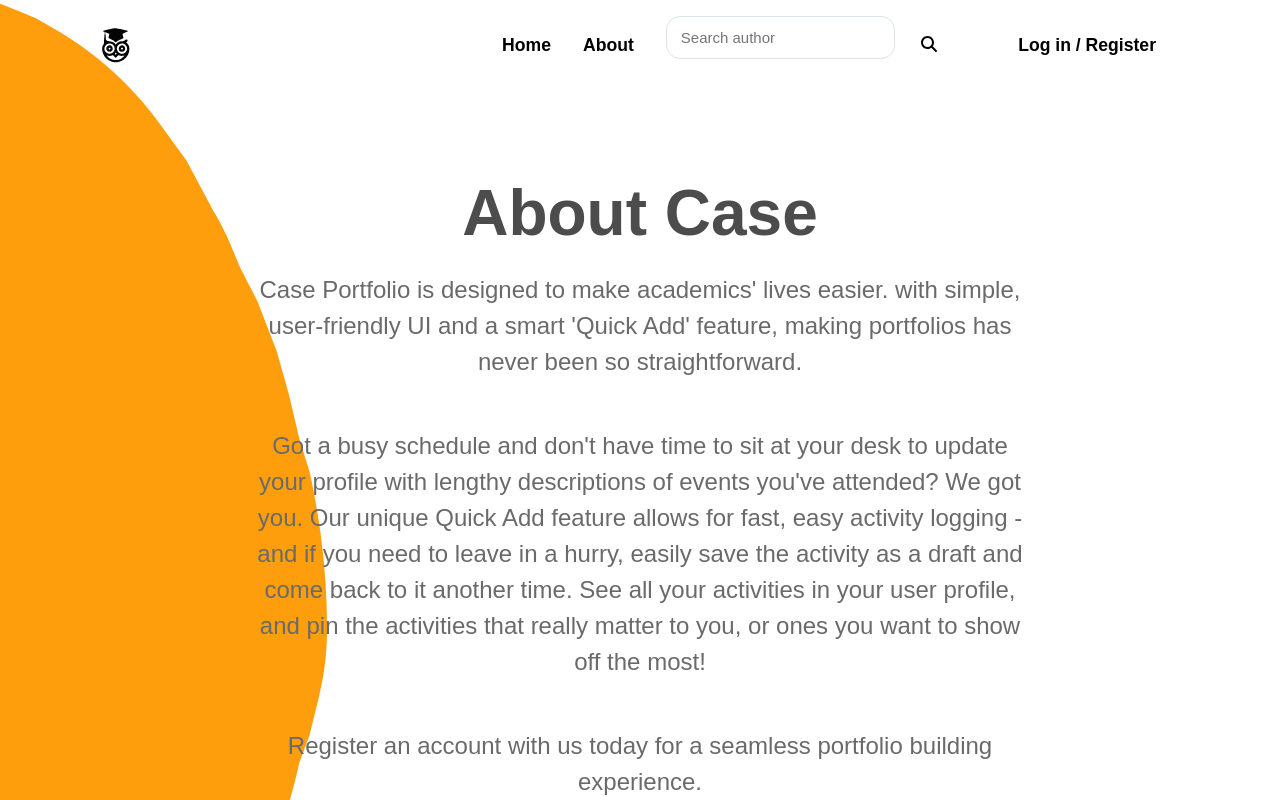
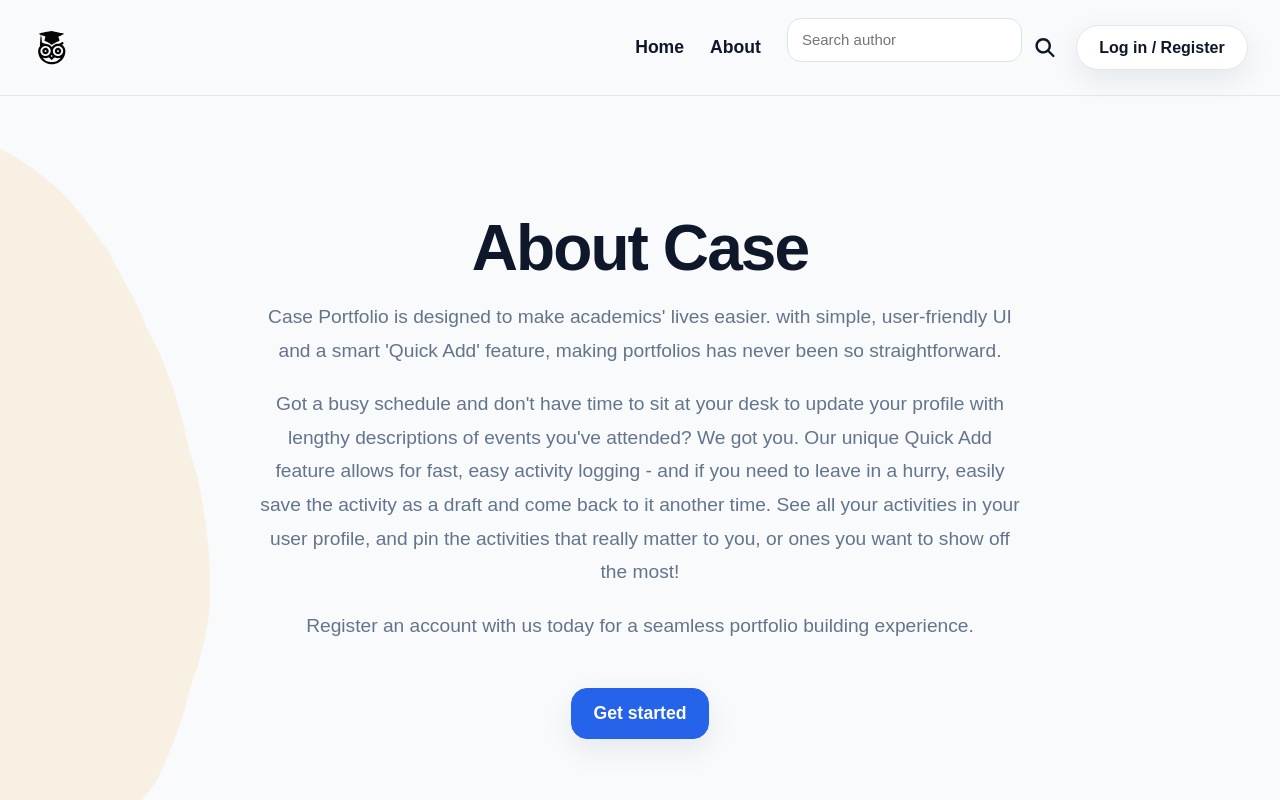
Before and after one commit to jiajoestar/academic-portfolio-builder, a React (Vite) app in the folder academic-portfolio/: page /about in a window 1280 px wide. Shown: the top 800 px of the page. Built offline with nearby package versions, Linux system fonts and the light colour scheme.

Commit message:
changed the look of home about, and contact pages. the search box in the navbar is not centered :(

```diff
--- a/academic-portfolio/src/App.css
+++ b/academic-portfolio/src/App.css
@@ -4,32 +4,94 @@
   box-sizing: border-box;
   font-family: sans-serif !important;
 }
+
+:root {
+  --bg: #f8fafc;
+  --surface: #ffffff;
+  --text: #0f172a;
+  --muted: #64748b;
+  --border: #e2e8f0;
+  --accent: #2563eb;
+  --accent-hover: #1d4ed8;
+  --shadow: 0 10px 30px rgba(15, 23, 42, 0.08);
+  --radius-xl: 28px;
+  --radius-lg: 20px;
+  --radius-md: 16px;
+}
+
+html,
+body,
+#root {
+  min-height: 100%;
+  color: var(--text);
+  width: 100%;
+  margin: 0;
+  padding: 0;
+}
+
 img {
   max-width: 100%;
   height: auto;
-  font-size: 24px;
   width: auto;
   object-fit: contain;
 }
-.App {
-  min-height: 100vh;
-  width: 85vw;
-  max-width: 1900px;
-  margin: 0rem auto;
-}
+
 body {
   display: block;
+  color: var(--text);
+  width: 100%;
+  margin: 0;
+  background: var(--bg);
 }
+
+.marketing-page {
+  min-height: 100vh;
+  background: var(--bg);
+}
+
+.home-container,
+.about-page,
+.contact-page {
+  width: 100%;
+}
+
+.home-hero-container,
+.home-about-preview-section,
+.about-page-section,
+.contact-page-wrapper {
+  width: 100%;
+}
+
+.home-hero-container {
+  padding: 40px 0 24px;
+}
+
+.home-about-preview-section {
+  padding: 32px 0 16px;
+}
+
+.about-page-section {
+  position: relative;
+  padding: 56px 0 24px;
+  width: 100%;
+}
+
+/* navbar */
 
 nav {
   display: flex;
   align-items: center;
   justify-content: space-between;
-  min-height: 90px;
+  min-height: 96px;
+  width: 100%;
+  padding: 0 32px;
+  border-bottom: 1px solid var(--border);
+  background: transparent;
 }
 .nav-logo-container {
   display: flex;
   align-items: center;
+  gap: 14px;
 }
 .nav-logo-container img {
   height: 40px;
@@ -39,167 +101,297 @@ nav {
 .navbar-menu-container {
   display: none;
 }
-.navbar-links-container a {
-  text-decoration: none;
-  color: black;
-  font-size: 1.1rem;
-  font-weight: 600;
+.navbar-menu-container svg {
+  font-size: 1.5rem;
+  cursor: pointer;
 }
 .navbar-links-container {
   display: flex;
   align-items: center;
-  gap: 2rem;
+  gap: 26px;
+}
+.navbar-links-container a {
+  text-decoration: none;
+  color: var(--text);
+  font-size: 1.1rem;
+  font-weight: 600;
+  transition: 0.2s ease;
+}
+.navbar-links-container a:hover {
+  color: var(--accent);
+}
+.navbar-actions {
+  display: flex;
+  align-items: center;
+  gap: 14px;
 }
 
+/* buttons */
+
 .primary-button {
-  padding: 0.9rem 1.75rem;
-  background-color: white;
-  outline: none;
-  border: none;
-  border-radius: 5rem;
-  font-size: 1.1rem;
+  padding: 0.8rem 1.4rem;
+  background: white;
+  color: var(--text);
+  border: 1px solid var(--border);
+  border-radius: 999px;
+  font-size: 1rem;
   cursor: pointer;
   font-weight: 600;
-  transition: 0.2s;
+  transition: 0.2s ease;
+  box-shadow: var(--shadow);
 }
 .primary-button:hover {
-  background-color: rgb(234, 234, 234);
+  background: #f8fafc;
+  border-color: #cbd5e1;
+  transform: translateY(-1px);
 }
-.navbar-menu-container svg {
-  font-size: 1.5rem;
-  cursor: pointer;
-}
+
+/* home page */
+
 .home-banner-container {
+  width: 100%;
+  min-height: calc(100vh - 96px);
+  padding: 48px 32px 40px;
   position: relative;
-  display: flex;
-  padding-top: 3rem;
+  display: grid;
+  grid-template-columns: minmax(0, 1fr) 520px;
+  gap: 48px;
+  align-items: center;
 }
 .home-bannerImage-container {
   position: absolute;
-  top: -170px;
-  right: -103px;
-  z-index: -2;
-  max-width: 600px;
+  top: -40px;
+  right: 0;
+  z-index: 0;
+  width: 420px;
+  max-width: 34vw;
+  opacity: 0.15;
+  pointer-events: none;
 }
 .home-text-section {
-  flex: 1;
+  position: relative;
+  z-index: 1;
   display: flex;
   flex-direction: column;
+  align-items: flex-start;
   justify-content: center;
-  align-items: flex-start;
+  gap: 10px;
+  max-width: 760px;
+  padding-left: 68px;
 }
 .primary-heading {
-  font-size: clamp(2rem, 5vw, 4rem);
-  color: #4c4c4c;
-  /* line-height: 5rem; */
-  max-width: 600px;
+  font-size: clamp(2.5rem, 5vw, 4.5rem);
+  color: var(--text);
+  line-height: 1;
+  max-width: 14ch;
+  letter-spacing: -0.03em;
+  font-weight: 700;
 }
 .primary-text {
-  font-size: clamp(1rem, 3vw, 1.5rem);
-  max-width: 500px;
-  color: #6a6a6a;
-  margin: 1.5rem 0rem;
+  font-size: clamp(1rem, 1.5vw, 1.3rem);
+  max-width: 68ch;
+  color: var(--muted);
+  margin: 0;
+  line-height: 1.75;
+}
+.home-text-section .primary-text:nth-of-type(1) {
+  margin-top: 16px;
+}
+.home-text-section .primary-text:nth-of-type(2) {
+  margin-top: 10px;
 }
 .secondary-button {
-  padding: 1rem 2.5rem;
-  background-color: #fe9e0d;
-  outline: none;
-  border: none;
-  border-radius: 5rem;
+  padding: 14px 22px;
+  gap: 12px;
+  margin-top: 18px;
+  background: var(--accent);
+  border: 1px solid var(--accent);
+  border-radius: 16px;
   font-size: 1.1rem;
   cursor: pointer;
   font-weight: 600;
   color: white;
-  transition: 0.2s;
-  display: flex;
+  transition: 0.2s ease;
+  display: inline-flex;
   align-items: center;
   justify-content: center;
+  box-shadow: var(--shadow);
 }
 .secondary-button svg {
-  margin-left: 0.75rem;
-  font-size: 1.5rem;
+  margin-left: 0;
+  font-size: 1rem;
 }
 .secondary-button:hover {
-  background-color: #e48f0f;
+  background: var(--accent-hover);
+  border-color: var(--accent-hover);
+  transform: translateY(-1px);
 }
 .secondary-button a {
   text-decoration: none;
+  color: inherit;
 }
-.about-section-container {
-  margin-top: 4rem;
-  position: relative;
-  display: flex;
-  align-items: center;
-  justify-content: space-between;
-}
-.about-background-image-container {
-  position: absolute;
-  left: -100px;
-  z-index: -2;
-  max-width: 400px
-}
+
 .about-section-text-container {
-  flex: 1;
-  justify-content: center;
+  width: 100%;
+  margin: 0;
   display: flex;
   flex-direction: column;
   align-items: center;
   text-align: center;
+  background: white;
+  border-top: 1px solid var(--border);
+  border-bottom: 1px solid var(--border);
+  border-left: none;
+  border-right: none;
+  border-radius: 0;
+  box-shadow: none;
+  padding: 64px 32px;
 }
+
 .about-section-text-container .primary-text {
   max-width: 780px;
+  margin-top: 18px;
 }
+
+/* about page */
+
+.about-background-image-container {
+  position: absolute;
+  left: -30px;
+  top: 40px;
+  z-index: 0;
+  width: 240px;
+  max-width: 20vw;
+  opacity: 0.1;
+  pointer-events: none;
+}
+.about-page-card {
+  position: relative;
+  z-index: 1;
+  width: 100%;
+  max-width: none;
+  margin: 0;
+  padding: 64px 32px;
+  background: transparent;
+  border: none;
+  border-radius: 0;
+  box-shadow: none;
+  text-align: center;
+}
+
+.about-page-card .primary-heading {
+  text-align: center;
+  font-size: clamp(2.8rem, 5vw, 4.5rem);
+  max-width: 100%;
+  margin-bottom: 14px;
+  letter-spacing: -0.03em;
+}
+
+.about-page-card .primary-text {
+  max-width: 72ch;
+  margin: 20px auto 0;
+}
+
 .primary-subheading {
   font-weight: 700;
-  color: #fe9e0d;
-  font-size: 1.15rem;
+  color: var(--accent);
+  font-size: 1rem;
 }
+
 .about-buttons-container {
-  margin-top: 2rem;
+  margin-top: 28px;
   display: flex;
   justify-content: center;
 }
-.contact-page-wrapper h1 {
-  max-width: 900px !important;
+
+/* contact page */
+
+.contact-page-wrapper {
+  padding: 56px 0 40px;
+  width: 100%;
 }
-.contact-page-wrapper {
-  padding: 80px 20px;
+.contact-page-inner {
+  width: 100%;
+  max-width: none;
+  margin: 0;
+  text-align: center;
+  padding: 0 32px;
+}
+.contact-page-inner .primary-heading {
+   text-align: center;
+  font-size: clamp(2.8rem, 5vw, 4.5rem);
+  max-width: 100%;
+  letter-spacing: -0.03em;
+}
+.contact-intro {
+  margin: 18px auto 0;
+  max-width: 60ch;
+  line-height: 1.75;
+}
+.contact-form-card {
+  width: 100%;
+  max-width: none;
+  margin: 34px 0 0;
+  background: transparent;
+  border: none;
+  border-radius: 0;
+  box-shadow: none;
+  padding: 0;
 }
 .contact-form {
   display: flex;
   flex-direction: column;
   gap: 20px;
-  width: 400px;
-  margin: auto;
-  padding-top: 50px;
+  width: min(100%, 980px);
+  margin: 0 auto;
+  padding-top: 0;
+}
+.contact-form .secondary-button {
+  width: 100%;
+  margin-top: 4px;
+}
+.contact-message,
+.contact-email {
+  color: var(--text);
+  background: white;
+  border-radius: 16px;
+  border: 1px solid #cbd5e1;
+  font-size: 16px;
+  width: 100%;
+  outline: none;
+  transition: border-color 0.2s ease, box-shadow 0.2s ease;
+}
+.contact-message:focus,
+.contact-email:focus {
+  border-color: #93c5fd;
+  box-shadow: 0 0 0 4px rgba(37, 99, 235, 0.1);
+}
+.contact-email {
+  padding: 14px 16px;
 }
 .contact-message {
-  height: 150px;
-  padding: 15px;
-  border-radius: 8px;
-  border: 1px solid #ccc;
-  font-size: 16px;
-  resize: none;
-}
-.contact-email {
-  padding: 12px;
-  border-radius: 8px;
-  border: 1px solid #ccc;
-  font-size: 16px;
+  min-height: 180px;
+  padding: 16px;
+  resize: vertical;
 }
 
+/* footer */
+
 .footer{
-  padding: 60px 10%;
-  padding-top: 250px;
+  width: 100%;
+  padding: 72px 32px 40px;
 }
 .footer-logo {
   max-width: 50px;
   height: auto;
 }
 .footer-container {
+  width: 100%;
   display: grid;
   grid-template-columns: 2fr 1fr;
   gap: 50px;
+  padding-top: 24px;
+  border-top: 1px solid var(--border);
 }
 .footer-column {
   display: flex;
@@ -208,11 +400,12 @@ nav {
 }
 .footer-column span {
   cursor: pointer;
-  color: black;
+  color: var(--text);
 }
 .footer-description {
   font-size: 14px;
   max-width: 250px;
+  color: var(--muted);
 }
 .footer-socials {
   display: flex;
@@ -222,112 +415,144 @@ nav {
   cursor: pointer;
 }
 .footer-socials svg:hover {
-  color: #38bdf8;
+  color: var(--accent);
 }
 .footer-bottom {
-  margin-top: 50px;
+  margin-top: 32px;
   padding-top: 20px;
-  border-top: 1px solid rgba(255,255,255,0.1);
+  border-top: 1px solid var(--border);
   text-align: center;
   font-size: 14px;
+  color: var(--muted);
 }
 
 /* search field in navbar */
+
 .search-form {
   display: flex;
   align-items: center;
+  gap: 6px;
+  position: relative;
 }
 .search-input {
-  padding: 6px 10px;
-  border-radius: 20px;
-  border: 1px solid #ccc;
+  width: 220px;
+  height: 44px;
+  padding: 0 14px;
+  border-radius: 14px;
+  border: 1px solid var(--border);
   outline: none;
+  background: white;
+  color: var(--text);
+  font-size: 15px;
+  transition: border-color 0.2s ease, box-shadow 0.2s ease;
+}
+.search-input:focus {
+  border-color: #93c5fd;
+  box-shadow: 0 0 0 4px rgba(37, 99, 235, 0.1);
 }
 .search-button {
-  background: none;
+  width: 40px;
+  height: 40px;
+  display: inline-flex;
+  align-items: center;
+  justify-content: center;
+  background: transparent;
   border: none;
-  margin-left: 5px;
   cursor: pointer;
+  color: var(--text);
+  font-size: 1.2rem;
+  padding: 0;
 }
 
 @media (max-width: 1000px) {
-  .navbar-links-container a {
-    margin-right: 1rem;
-    font-size: 1rem;
+  .search-input {
+    width: 220px;
   }
-  .primary-button {
-    font-size: 1rem;
+
+  .home-banner-container {
+    grid-template-columns: 1fr;
+    padding-top: 48px;
   }
+
   .home-bannerImage-container {
-    max-width: 600px;
+    display: none;
   }
 }
 
 @media (max-width: 800px) {
+  nav {
+    width: 100%;
+    min-height: 84px;
+    padding: 0 16px;
+  }
+
   .nav-logo-container {
     max-width: 140px;
   }
+
   .navbar-links-container {
     display: none;
   }
+
   .navbar-menu-container {
     display: flex;
   }
-  .home-bannerImage-container {
-    max-width: 450px;
+
+  .home-banner-container,
+  .about-page-section,
+  .about-section-text-container,
+  .contact-page-wrapper,
+  .footer {
+    width: 100%;
   }
-  .home-banner-container,
-  .about-section-container {
-    flex-direction: column-reverse;
+
+  .about-page-card {
+    padding: 36px 22px;
+    border-radius: 22px;
+  }
+
+  .home-text-section,
+  .about-section-text-container {
     align-items: center;
-    justify-content: center;
+    text-align: center;
   }
-  .about-section-container {
-    flex-direction: column;
-  }
-  .primary-heading {
-    text-align: center;
-    max-width: 90%;
-  }
+
+  .primary-heading,
   .primary-text {
     text-align: center;
-    max-width: 80%;
+    max-width: 100%;
   }
-  .home-text-section,
+
   .about-section-text-container {
-    justify-content: center;
-    align-items: center;
-    margin-top: 4rem;
+    padding: 36px 22px;
+    border-radius: 22px;
   }
-  .secondary-button {
-    font-size: 1rem;
-    padding: 0.8rem 2rem;
-    cursor: pointer;
+
+  .contact-form-card {
+    padding: 22px;
+    border-radius: 22px;
   }
-  .about-section-container {
-    margin-top: 5rem !important;
-  }
-  .about-buttons-container {
-    justify-content: center;
-    flex-direction: column;
-  }
-  .primary-subheading {
-    text-align: center;
-  }
+
   .footer-container {
     grid-template-columns: 1fr 1fr;
-  }
-  .App {
-    max-width: 95vw;
   }
 }
 
 @media (max-width: 600px) {
-  .home-bannerImage-container,
   .about-background-image-container {
     display: none;
   }
+
   .footer-container {
     grid-template-columns: 1fr;
   }
+
+  .primary-heading {
+    font-size: clamp(2.4rem, 10vw, 3.6rem);
+  }
+
+  .secondary-button,
+  .contact-form .secondary-button {
+    width: 100%;
+  }
 }
--- a/academic-portfolio/src/Components/About/About.jsx
+++ b/academic-portfolio/src/Components/About/About.jsx
@@ -6,36 +6,36 @@ import { Link } from 'react-router-dom';
 
 const About = () => {
     return (
-        <>
+        <div className='marketing-page about-page'>
             <Navbar />
-            <div className="about-section-container">
 
-                <div className="about-background-image-container">
+            <section className='about-page-section'>
+                <div className='about-background-image-container'>
                     <img src={AboutBackground} alt=''/>
                 </div>
-                <div className="about-section-text-container">
-                    <br></br>
-                    <h1 className="primary-heading">About Case</h1>
-                    <p className="primary-text">
+
+                <div className='about-page-card'>
+                    <h1 className='primary-heading'>About Case</h1>
+                    <p className='primary-text'>
                         Case Portfolio is designed to make academics' lives easier. with simple, user-friendly UI and a smart 'Quick Add' feature,
-                         making portfolios has never been so straightforward.
+                            making portfolios has never been so straightforward.
                     </p>
-                    <p className="primary-text">
+                    <p className='primary-text'>
                         Got a busy schedule and don't have time to sit at your desk to update your profile with lengthy descriptions of events
                         you've attended? We got you. Our unique Quick Add feature allows for fast, easy activity logging - and if you need to leave
                         in a hurry, easily save the activity as a draft and come back to it another time. See all your activities in your user profile,
                         and pin the activities that really matter to you, or ones you want to show off the most!
                     </p>
-                    <p className="primary-text">
+                    <p className='primary-text'>
                         Register an account with us today for a seamless portfolio building experience.
                     </p>
-                    <div className="about-buttons-container">
-                        <Link to='/login'><button className="secondary-button">Get started</button></Link>
+                    <div className='about-buttons-container'>
+                        <Link to='/login'><button className='secondary-button'>Get started</button></Link>
                     </div>
-                </div>
-            </div>
+                    </div>
+            </section>
             <Footer />
-        </>
+        </div>
     );
 }
 
--- a/academic-portfolio/src/Components/Contact/Contact.jsx
+++ b/academic-portfolio/src/Components/Contact/Contact.jsx
@@ -1,16 +1,27 @@
 import React from 'react';
 import Footer from '../Footer/Footer';
+import Navbar from '../Home/Navbar';
 
 const Contact = () => {
     return (
-        <div className="contact-page-wrapper">
-            <h1 className="primary-heading">Enquiries</h1>
-            <div className='contact-form'>
-                <textarea className='contact-message' placeholder='Write your message here'/>
-                <input className='contact-email' type='email' placeholder='Email'/>
-                <button className="secondary-button">Submit</button>
-            </div>
-        <Footer />
+        <div className='marketing-page contact-page'>
+            <Navbar />
+
+            <section className='contact-page-wrapper'>
+                <div className='contact-page-inner'>
+                    <h1 className='primary-heading'>Enquiries</h1>
+                    <p className='primary-text contact-intro'>Have a question about Case Portfolio? Send us a message here.</p>
+
+                    <div className='contact-form-card'>
+                        <div className='contact-form'>
+                            <textarea className='contact-message' placeholder='Write your message here'/>
+                            <input className='contact-email' type='email' placeholder='Email'/>
+                            <button className='secondary-button'>Submit</button>
+                        </div>
+                    </div>
+                </div>
+            </section>
+            <Footer />
         </div>
     );
 }
--- a/academic-portfolio/src/Components/Home/Home.jsx
+++ b/academic-portfolio/src/Components/Home/Home.jsx
@@ -8,42 +8,43 @@ import { Link } from 'react-router-dom';
 
 const Home = () => {
     return (
-        <div className="home-container">
+        <div className='marketing-page home-page'>
             <Navbar />
-            <div className="home-banner-container">
-                <div className="home-bannerImage-container">
+            <section className='home-hero-container'>
+                <div className='home-banner-container'>
+                    <div className='home-bannerImage-container'>
                         <img src={BannerBackground} alt=''/>
                     </div>
-                <div className="home-text-section">
-                    <h1 className="primary-heading">Case Portfolio</h1>
-                    <p className="primary-text">A quick portfolio builder tool for academics</p>
-                    <p className="primary-text">Building your portfolio has never been easier.</p>
-                    <button className="secondary-button">
+
+                    <div className='home-text-section'>
+                        <h1 className='primary-heading'>Case Portfolio</h1>
+                        <p className='primary-text'>A quick portfolio builder tool for academics</p>
+                        <p className='primary-text'>Building your portfolio has never been easier.</p>
+                        <button className='secondary-button'>
                             <Link to='/login'>Sign up to create yours <FontAwesomeIcon icon={faArrowRight} /></Link>
                         </button>
                     </div>
                 </div>
+            </section>
 
-            <div className="about-section-text-container">
-                <br></br>
-                <br></br>
-                <br></br>
-                <br></br>
-                <p className="primary-text">
+            <section className='home-about-preview-section'>
+                <div className='about-section-text-container'>
+                    <p className='primary-text'>
                         Case Portfolio is designed to make academics' lives easier. with simple, user-friendly UI and a smart 'Quick Add' feature,
                             making portfolios has never been so straightforward.
                     </p>
-                <p className="primary-text">
+                    <p className='primary-text'>
                         Simple UI. Save drafts. Pin your favourite activities and achievements to your profile. Search for other academics. Share your
                         profile as a portfolio. And do so much more with Case Portfolio.
                     </p>
-                <p className="primary-text">
+                    <p className='primary-text'>
                         Register an account with us today for a seamless portfolio building experience.
                     </p>
-                <div className="about-buttons-container">
-                    <Link to='/login'><button className="secondary-button">Get started</button></Link>
+                    <div className='about-buttons-container'>
+                        <Link to='/login'><button className='secondary-button'>Get started</button></Link>
                     </div>
                 </div>
+            </section>
             <Footer />
         </div>
     );
--- a/academic-portfolio/src/Components/Home/Navbar.jsx
+++ b/academic-portfolio/src/Components/Home/Navbar.jsx
@@ -34,11 +34,7 @@ const Navbar = () => {
         {
             text: "About",
             icon:<FontAwesomeIcon icon={faHouse} />,
-        },
-        {
-            text: "Contact",
-            icon:<FontAwesomeIcon icon={faHouse} />,
-        },
+        }
     ]
 
     return (
@@ -46,22 +42,33 @@ const Navbar = () => {
             <div className='nav-logo-container'>
                 <img src={logo} alt="logo" />
             </div>
+
             <div className='navbar-links-container'>
                 <Link to='/'>Home</Link>
                 <Link to='/about'>About</Link>
 
-                <form className='search-form' onSubmit={handleSearch}>
+
+                <div className='navbar-actions'>
+                    <form className='search-form' onSubmit={(e) => {
+                        e.preventDefault();
+                        handleSearch(query);
+                    }}>
                         <input type='text' placeholder='Search author' value={query} onChange={(e) => handleSearch(e.target.value)} className='search-input'/>
+                        {/*
                         {results.length === 0 && query && <p>No results</p>}
                         {results.map(u => (
                             <Link key={u._id} to={`/public/${u._id}`}>
                                 {u.name}
                             </Link>
                         ))}
+                        */}
+
                         <button type='submit' className='search-button'><FontAwesomeIcon icon={faSearch} /></button>
                     </form>
                     <button className='primary-button' onClick={() => navigate('/login')}>Log in / Register</button>
                 </div>
+            </div>
+
             <div className='navbar-menu-container'>
                 <FontAwesomeIcon
                 icon={faBars}
```
Lines whose indentation alone changed are shown as unchanged.
